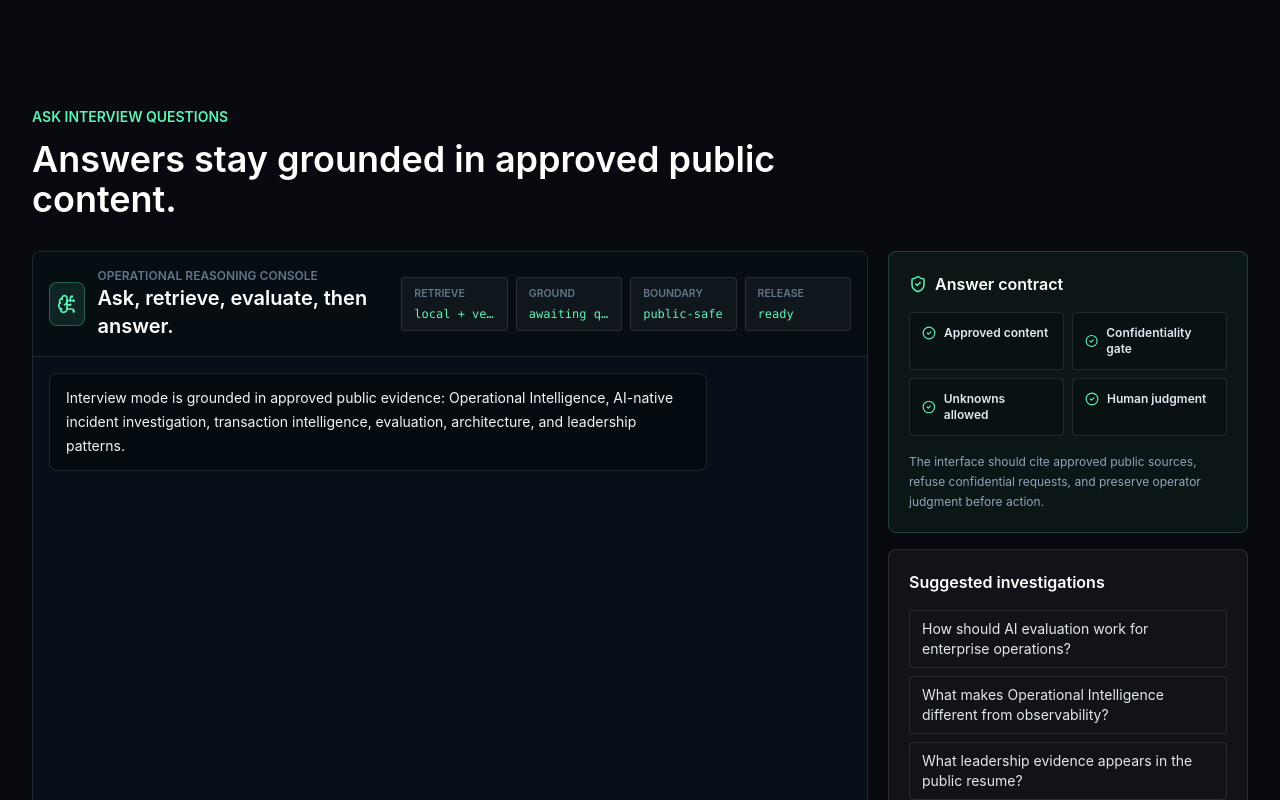
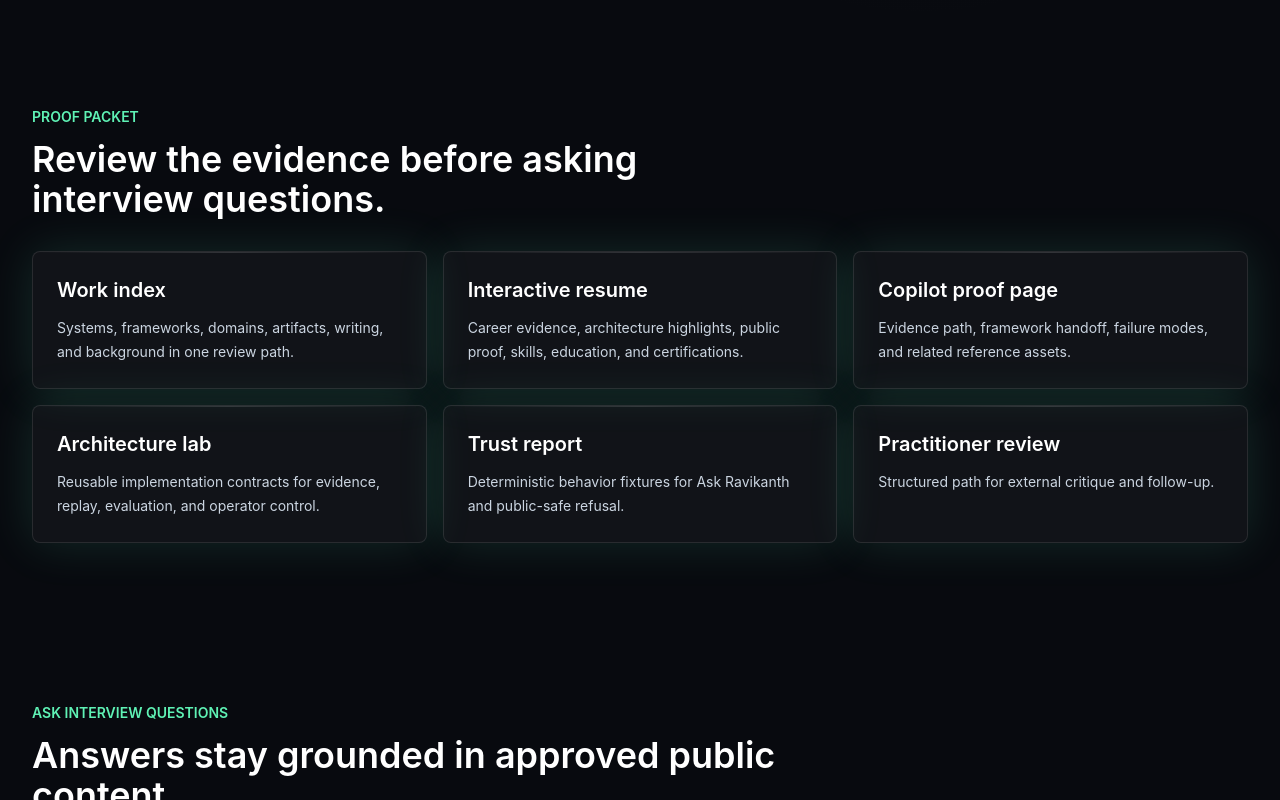
Before and after one commit to rseri17-code/seri-ai, a Next.js app: page /interview in a window 1280 px wide. Shown: the part 620-1420 px from the top of the page. Built offline with nearby package versions, Linux system fonts and the light colour scheme; no server answers.

Commit message:
Anchor interview mode in proof packet

```diff
--- a/app/interview/page.tsx
+++ b/app/interview/page.tsx
@@ -1,4 +1,5 @@
 import type { Metadata } from "next";
+import Link from "next/link";
 import { BriefcaseBusiness, Cpu, Network, Rocket, Users } from "lucide-react";
 import { Card } from "@/components/card";
 import { Chat } from "@/components/chat";
@@ -18,6 +19,24 @@ const modes = [
   ["Operational Intelligence Founder", "ReasonOps, market thesis, product wedge, and public body of work.", BriefcaseBusiness]
 ];
 
+const proofPacket = [
+  ["/work", "Work index", "Systems, frameworks, domains, artifacts, writing, and background in one review path."],
+  ["/resume", "Interactive resume", "Career evidence, architecture highlights, public proof, skills, education, and certifications."],
+  ["/projects/operational-intelligence-copilot", "Copilot proof page", "Evidence path, framework handoff, failure modes, and related reference assets."],
+  ["/architecture-lab", "Architecture lab", "Reusable implementation contracts for evidence, replay, evaluation, and operator control."],
+  ["/evals", "Trust report", "Deterministic behavior fixtures for Ask Ravikanth and public-safe refusal."],
+  ["/contact", "Practitioner review", "Structured path for external critique and follow-up."]
+] as const;
+
+const interviewPrompts = [
+  "Explain Ravikanth's architecture judgment using only public evidence.",
+  "What makes Ravikanth credible for Agentic SRE and Operational Intelligence work?",
+  "How does his background connect observability, identity, Kubernetes, and AI agents?",
+  "What should a principal architect challenge in the Operational Intelligence doctrine?",
+  "Which public artifacts best show product and systems thinking?",
+  "What questions should an interviewer ask about evaluation gates and operator control?"
+];
+
 export default function InterviewPage() {
   return (
     <>
@@ -32,8 +51,20 @@ export default function InterviewPage() {
           ))}
         </div>
       </Section>
+      <Section eyebrow="Proof packet" title="Review the evidence before asking interview questions.">
+        <div className="grid gap-4 md:grid-cols-2 xl:grid-cols-3">
+          {proofPacket.map(([href, title, description]) => (
+            <Link key={href} href={href}>
+              <Card className="h-full transition hover:border-mint/40">
+                <h2 className="text-xl font-semibold text-white">{title}</h2>
+                <p className="mt-3 text-sm leading-6 text-slate-300">{description}</p>
+              </Card>
+            </Link>
+          ))}
+        </div>
+      </Section>
       <Section eyebrow="Ask interview questions" title="Answers stay grounded in approved public content.">
-        <Chat mode="interview" />
+        <Chat mode="interview" suggestedPrompts={interviewPrompts} />
       </Section>
     </>
   );
--- a/public/eval-report.json
+++ b/public/eval-report.json
@@ -679,7 +679,7 @@
     "The knowledge base intentionally excludes confidential implementation details, so some questions will be refused or marked uncovered.",
     "Richer answer scoring should add model-judged qualitative grading once production AI keys are configured."
   ],
-  "generatedAt": "2026-07-26T01:34:19.468Z",
+  "generatedAt": "2026-07-26T01:51:10.786Z",
   "fixtureCount": 62,
   "passingFixtures": 62
 }
```
Also changed, not shown: scripts/validate-content-coherence.mjs (+25 -0 lines).
